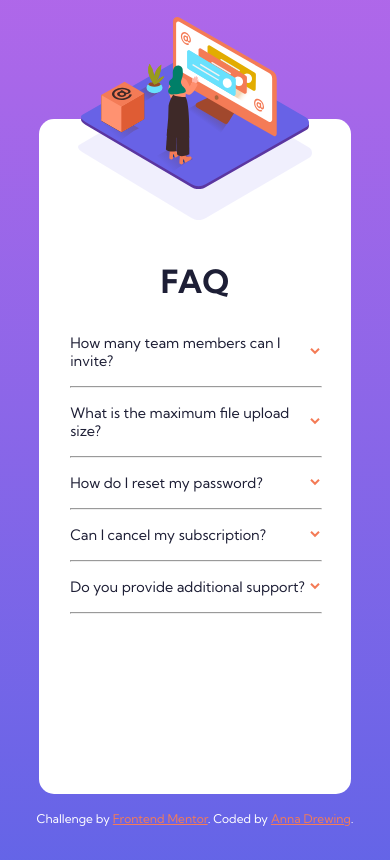
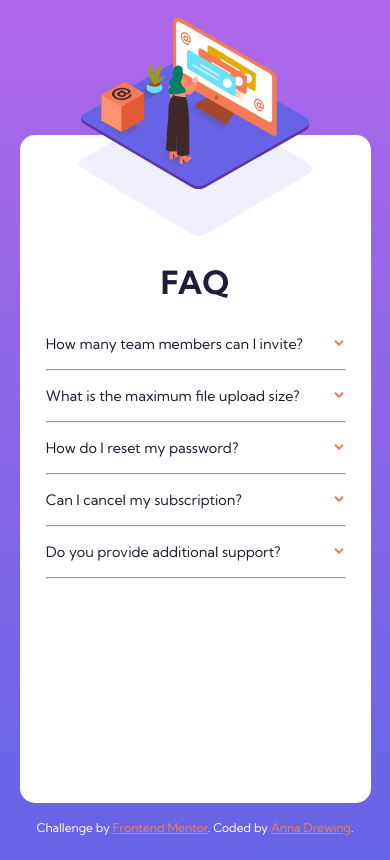
Before and after one commit to AnnaDrewing/faq-accordion-card, a plain HTML site: page index.html in a window 390 px wide. Drawn offline with Linux system fonts and the light colour scheme.

Commit message:
mobile styles updated

```diff
--- a/styles.css
+++ b/styles.css
@@ -142,6 +142,7 @@ hr {
 .attribution a:visited {
     color:white;
 }
+
 @media (max-width: 500px) {
     .body {
         background-image: url('./images/bg-pattern-mobile.svg');
@@ -149,9 +150,9 @@ hr {
     }
 
     .frequently-asked-questions {
-        width: 80vw;
+        width: 90vw;
         height: 80vh;
-        margin-top: 12vh;
+        margin-top: 15vh;
         display: flex;
         flex-direction: column;
         background-position: top;
@@ -180,11 +181,11 @@ hr {
 
     header {
         text-align: center;
-        margin: 5vh 0 2vh 0;
+        margin: 3vh 0 2vh 0;
     }
 
     .faq {
-        width: 80%;
+        width: 85%;
         margin: 10vh auto;
         font-size: 0.9rem;
     }
```
